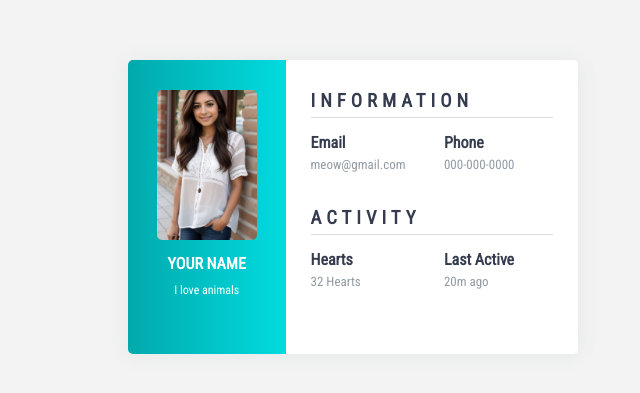
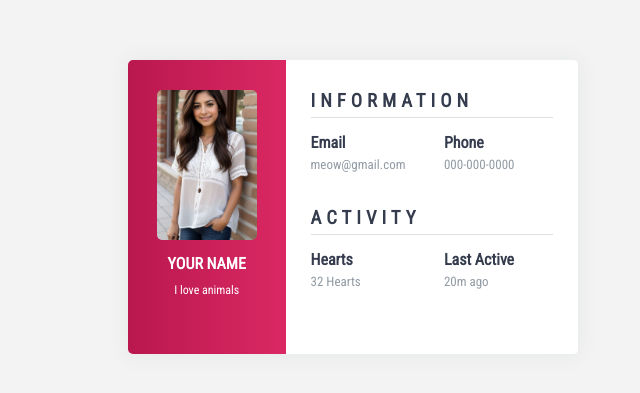
Before and after one commit to KatieC586/KennelConnect-Master, a plain HTML site: page info.html in a window 1280 px wide. Shown: the part 193-586 px from the top of the page, without its empty margins (287-927 px from the left). Drawn offline with Linux system fonts and the light colour scheme.

Commit message:
Update info.css

```diff
--- a/css/info.css
+++ b/css/info.css
@@ -24,7 +24,7 @@ body{
 
 .wrapper .left {
     width: 35%;
-    background: linear-gradient(to right, #01a9ac, #01dbdf);
+    background: linear-gradient(to right, #b9184e, #da2863);
     padding: 30px 25px;
     border-top-left-radius: 5px;
     border-bottom-left-radius: 5px;
```
